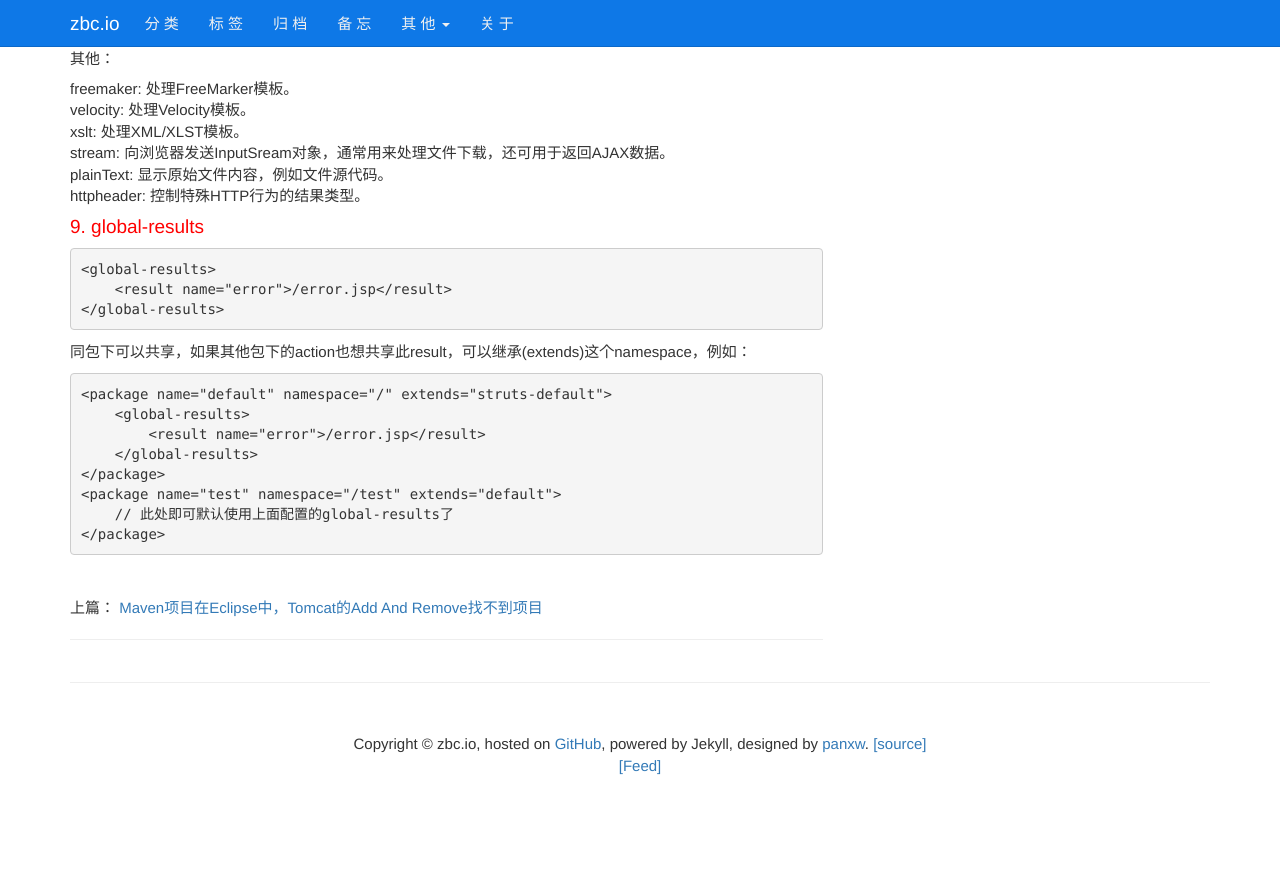
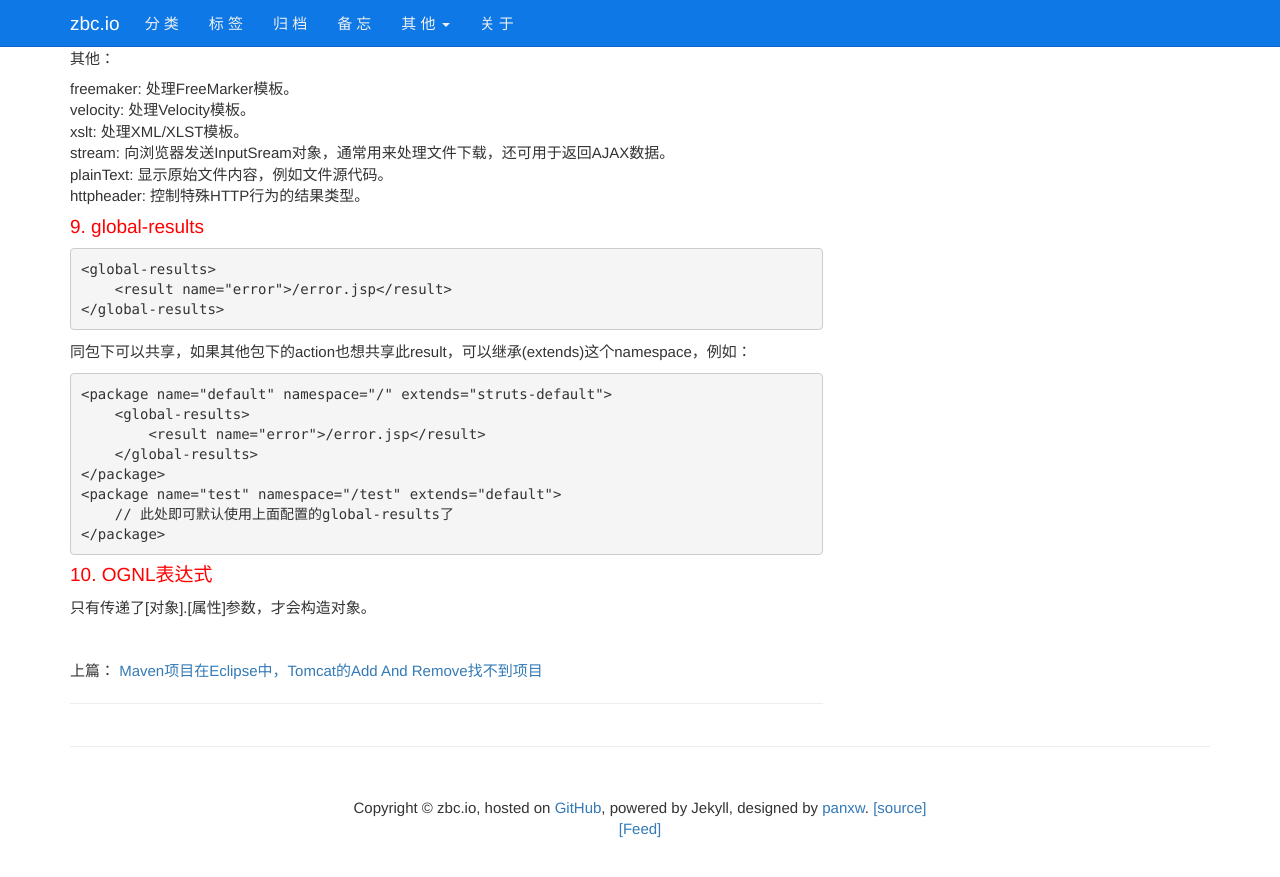
Before and after one commit to zbc0512/zbc0512.github.io, a Jekyll site: the page built from _posts/2016-04-12-struts2.md, in a window 1280 px wide and 900 px high, scrolled down 1426 px. Shown: the top 877 px of the window. Built offline with Jekyll 4.4.1, drawn with Linux system fonts in a browser that asks for light colours; nearby versions of some CDN libraries; library files that are not in the unit come from our copies; comment, search, counter and statistics services are not loaded; before the commit the page ends 2263 px from its top, so only the background shows below that.

Commit message:
Update 2016-04-12-struts2.md

```diff
--- a/_posts/2016-04-12-struts2.md
+++ b/_posts/2016-04-12-struts2.md
@@ -102,3 +102,7 @@ httpheader: 控制特殊HTTP行为的结果类型。
     <package name="test" namespace="/test" extends="default">
         // 此处即可默认使用上面配置的global-results了
     </package>
+
+#### <font color="#F00">10. OGNL表达式</font>
+
+只有传递了[对象].[属性]参数，才会构造对象。
```
